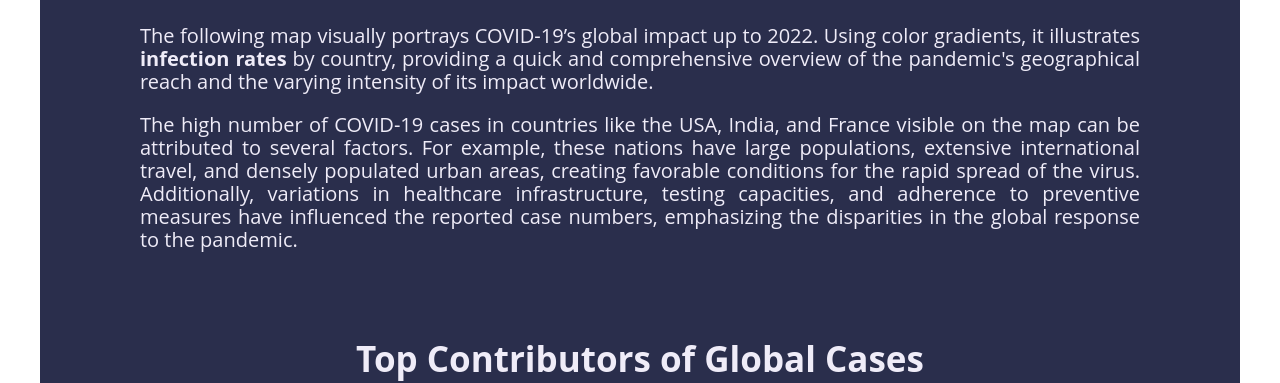
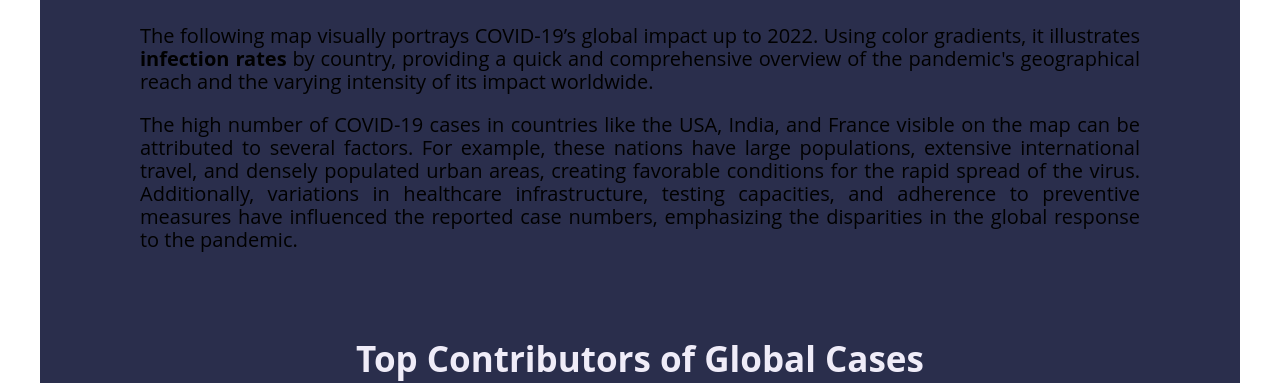
Before and after one commit to rameezim/a2, a plain HTML site: page Homework_W9/alt_page.html in a window 1280 px wide. Shown: the part 417-800 px from the top of the page. Drawn offline with nearby package versions, Linux system fonts and the light colour scheme; a script that the page names is missing.

Commit message:
Update style2.css

```diff
--- a/Homework_W9/CSS/style2.css
+++ b/Homework_W9/CSS/style2.css
@@ -1,6 +1,5 @@
 body *{
     font-family: 'Open Sans', sans-serif;
-    color: #efecf8;
   }
 
 .page {
```
